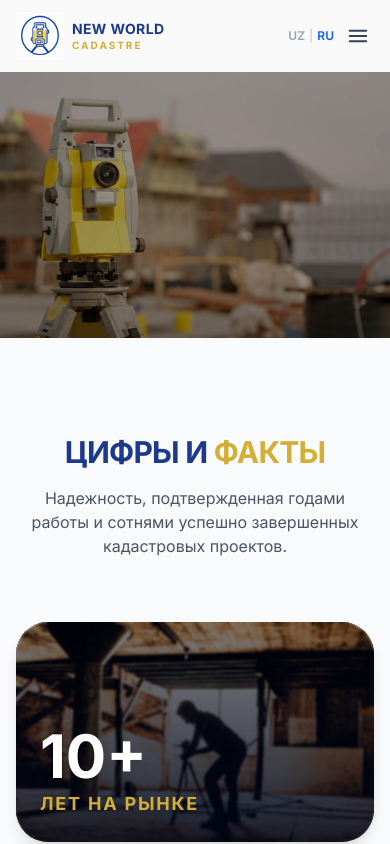
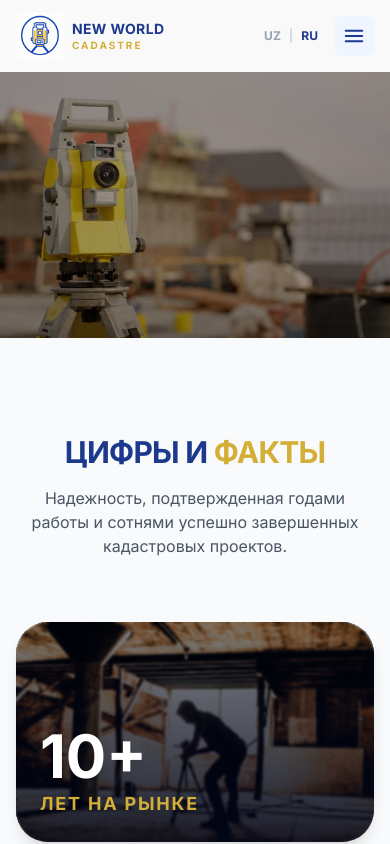
Before and after one commit to xasanboy2odilov1234-jpg/newworldcadastre, a Next.js app: page / in a window 390 px wide. Shown: the top 844 px of the page. Built offline with nearby package versions, Linux system fonts and the light colour scheme.

Commit message:
Optimize Navbar for mobile devices and remove contact button

```diff
--- a/components/Gallery.tsx
+++ b/components/Gallery.tsx
@@ -25,13 +25,13 @@ export default function Gallery() {
           </p>
         </motion.div>
 
-        {/* Большой видеоплеер с автоплеем и ссылкой */}
+        {/* Большой видеоплеер с автоплеем и полностью прозрачной ссылкой */}
         <motion.div
           initial={{ opacity: 0, scale: 0.95 }}
           whileInView={{ opacity: 1, scale: 1 }}
           viewport={{ once: true, margin: "-50px" }}
           transition={{ duration: 0.8, ease: "easeOut" }}
-          className="relative w-full aspect-video rounded-[2rem] overflow-hidden shadow-2xl group bg-black border-4 border-white"
+          className="relative w-full aspect-video rounded-[2rem] overflow-hidden shadow-2xl bg-black border-4 border-white"
         >
           <iframe
             className="absolute top-0 left-0 w-full h-full pointer-events-none scale-[1.02]"
@@ -40,22 +40,13 @@ export default function Gallery() {
             allow="accelerometer; autoplay; clipboard-write; encrypted-media; gyroscope; picture-in-picture"
           ></iframe>
 
-          {/* Невидимая кнопка поверх видео */}
+          {/* Абсолютно чистая, невидимая кликабельная область поверх видео */}
           <a
             href={`https://www.youtube.com/watch?v=${videoId}`}
             target="_blank"
             rel="noopener noreferrer"
-            className="absolute inset-0 bg-slate-900/10 group-hover:bg-slate-900/50 transition-all duration-500 flex flex-col items-center justify-center z-10 cursor-pointer"
-          >
-            {/* Анимация при наведении - оставили только иконку Play */}
-            <div className="opacity-0 group-hover:opacity-100 transform translate-y-4 group-hover:translate-y-0 transition-all duration-500 flex flex-col items-center">
-              <div className="w-20 h-20 bg-[#FF0000] rounded-full flex items-center justify-center shadow-[0_0_30px_rgba(255,0,0,0.5)]">
-                <svg className="w-10 h-10 text-white ml-1" fill="currentColor" viewBox="0 0 24 24">
-                  <path d="M8 5v14l11-7z" />
-                </svg>
-              </div>
-            </div>
-          </a>
+            className="absolute inset-0 z-10 cursor-pointer"
+          ></a>
         </motion.div>
 
       </div>
--- a/components/Navigation.tsx
+++ b/components/Navigation.tsx
@@ -2,10 +2,13 @@
 
 import Link from "next/link";
 import { useState, useEffect } from "react";
+import { motion, AnimatePresence } from "framer-motion";
 
 export default function Navigation() {
   const [scrolled, setScrolled] = useState(false);
+  const [isMobileMenuOpen, setIsMobileMenuOpen] = useState(false);
 
+  // Эффект для отслеживания скролла страницы
   useEffect(() => {
     const handleScroll = () => {
       setScrolled(window.scrollY > 20);
@@ -14,22 +17,28 @@ export default function Navigation() {
     return () => window.removeEventListener("scroll", handleScroll);
   }, []);
 
+  // Функция для закрытия меню при клике на ссылку (очень важно для мобилок)
+  const closeMenu = () => setIsMobileMenuOpen(false);
+
   return (
     <header
       className={`fixed top-0 left-0 w-full z-50 transition-all duration-300 ${
-        scrolled ? "bg-white shadow-md py-2" : "bg-white/95 py-3"
+        scrolled ? "bg-white shadow-md py-2" : "bg-white/95 py-3 backdrop-blur-sm"
       }`}
     >
       <div className="max-w-7xl mx-auto px-4 sm:px-6 lg:px-8 flex items-center justify-between gap-4">
 
-        {/* Левая часть: Родное Логотип-изображение + Адаптивный Текст */}
-        <Link href="/" className="flex items-center gap-2 md:gap-4 transition-opacity hover:opacity-80 shrink-0">
+        {/* Левая часть: Логотип */}
+        <Link
+          href="/"
+          onClick={closeMenu}
+          className="flex items-center gap-2 md:gap-4 transition-opacity hover:opacity-80 shrink-0"
+        >
           <img
             src="/logo.png"
             alt="New World Cadastre Logo"
             className="h-12 sm:h-16 md:h-20 w-auto object-contain mix-blend-multiply shrink-0"
           />
-
           <div className="flex flex-col justify-center">
             <span className="text-blue-900 font-black text-sm sm:text-lg md:text-xl lg:text-2xl leading-none tracking-wide whitespace-nowrap">
               NEW WORLD
@@ -43,44 +52,83 @@ export default function Navigation() {
           </div>
         </Link>
 
-        {/* Центральная часть: Меню — показывается ТОЛЬКО на больших экранах (xl) */}
-        <nav className="hidden xl:flex items-center gap-6 shrink-0">
-          <Link href="#services" className="text-gray-700 hover:text-blue-600 font-medium transition whitespace-nowrap">
+        {/* Центральная часть: Десктопное меню (только для больших экранов xl) */}
+        <nav className="hidden xl:flex items-center gap-8 shrink-0">
+          <Link href="#services" className="text-gray-700 hover:text-blue-900 font-bold transition whitespace-nowrap">
             Услуги
           </Link>
-          <Link href="#about" className="text-gray-700 hover:text-blue-600 font-medium transition whitespace-nowrap">
+          <Link href="#about" className="text-gray-700 hover:text-blue-900 font-bold transition whitespace-nowrap">
             О компании
           </Link>
-          <Link href="#certificates" className="text-gray-700 hover:text-blue-600 font-medium transition whitespace-nowrap">
+          <Link href="#certificates" className="text-gray-700 hover:text-blue-900 font-bold transition whitespace-nowrap">
             Сертификаты
           </Link>
-          <Link href="#contacts" className="text-gray-700 hover:text-blue-600 font-medium transition whitespace-nowrap">
+          <Link href="#faq" className="text-gray-700 hover:text-blue-900 font-bold transition whitespace-nowrap">
+            Вопросы
+          </Link>
+          <Link href="#contacts" className="text-gray-700 hover:text-blue-900 font-bold transition whitespace-nowrap">
             Контакты
           </Link>
         </nav>
 
-        {/* Правая часть: Переключатель языков и кнопка "Связаться" */}
-        <div className="flex items-center gap-2 sm:gap-4 shrink-0">
-          <div className="flex items-center gap-1 text-xs sm:text-sm font-semibold">
-            <span className="text-gray-400 cursor-pointer hover:text-gray-600">UZ</span>
-            <span className="text-gray-300">|</span>
-            <span className="text-blue-600 cursor-pointer">RU</span>
+        {/* Правая часть: Переключатель языков и Бургер */}
+        <div className="flex items-center gap-4 shrink-0">
+          <div className="flex items-center gap-1 text-xs sm:text-sm font-bold">
+            <span className="text-gray-400 cursor-pointer hover:text-blue-900 transition-colors">UZ</span>
+            <span className="text-gray-300 mx-1">|</span>
+            <span className="text-blue-900 cursor-pointer">RU</span>
           </div>
 
-          {/* Кнопка скрывается на планшетах, уступая место бургер-иконке */}
-          <button className="hidden sm:block bg-blue-600 hover:bg-blue-700 text-white px-4 py-2 rounded-xl text-xs sm:text-sm font-medium transition shadow-sm whitespace-nowrap">
-            Связаться
+          {/* Иконка бургер-меню для мобилок и планшетов */}
+          <button
+            onClick={() => setIsMobileMenuOpen(!isMobileMenuOpen)}
+            className="xl:hidden text-blue-900 cursor-pointer p-2 focus:outline-none bg-blue-50 hover:bg-blue-100 rounded-lg transition-colors"
+          >
+            {isMobileMenuOpen ? (
+              // Иконка крестика (закрыть)
+              <svg xmlns="http://www.w3.org/2000/svg" fill="none" viewBox="0 0 24 24" strokeWidth={2} stroke="currentColor" className="w-6 h-6">
+                <path strokeLinecap="round" strokeLinejoin="round" d="M6 18L18 6M6 6l12 12" />
+              </svg>
+            ) : (
+              // Иконка гамбургера (открыть)
+              <svg xmlns="http://www.w3.org/2000/svg" fill="none" viewBox="0 0 24 24" strokeWidth={2} stroke="currentColor" className="w-6 h-6">
+                <path strokeLinecap="round" strokeLinejoin="round" d="M3.75 6.75h16.5M3.75 12h16.5m-16.5 5.25h16.5" />
+              </svg>
+            )}
           </button>
+        </div>
+      </div>
 
-          {/* Иконка бургер-меню для мобилок и планшетов (до xl) */}
-          <div className="xl:hidden text-gray-700 cursor-pointer p-1">
-            <svg xmlns="http://www.w3.org/2000/svg" fill="none" viewBox="0 0 24 24" strokeWidth={2} stroke="currentColor" className="w-6 h-6">
-              <path strokeLinecap="round" strokeLinejoin="round" d="M3.75 6.75h16.5M3.75 12h16.5m-16.5 5.25h16.5" />
-            </svg>
-          </div>
-        </div>
-
-      </div>
+      {/* Выпадающее мобильное меню с плавной анимацией */}
+      <AnimatePresence>
+        {isMobileMenuOpen && (
+          <motion.div
+            initial={{ opacity: 0, height: 0 }}
+            animate={{ opacity: 1, height: "auto" }}
+            exit={{ opacity: 0, height: 0 }}
+            transition={{ duration: 0.3 }}
+            className="xl:hidden bg-white border-t border-gray-100 overflow-hidden shadow-lg"
+          >
+            <nav className="flex flex-col px-6 py-6 gap-6">
+              <Link href="#services" onClick={closeMenu} className="text-lg font-bold text-gray-800 hover:text-blue-900">
+                Услуги
+              </Link>
+              <Link href="#about" onClick={closeMenu} className="text-lg font-bold text-gray-800 hover:text-blue-900">
+                О компании
+              </Link>
+              <Link href="#certificates" onClick={closeMenu} className="text-lg font-bold text-gray-800 hover:text-blue-900">
+                Сертификаты
+              </Link>
+              <Link href="#faq" onClick={closeMenu} className="text-lg font-bold text-gray-800 hover:text-blue-900">
+                Вопросы
+              </Link>
+              <Link href="#contacts" onClick={closeMenu} className="text-lg font-bold text-gray-800 hover:text-blue-900">
+                Контакты
+              </Link>
+            </nav>
+          </motion.div>
+        )}
+      </AnimatePresence>
     </header>
   );
 }
```
Also changed, not shown: components/FAQ.tsx (+12 -16 lines).
